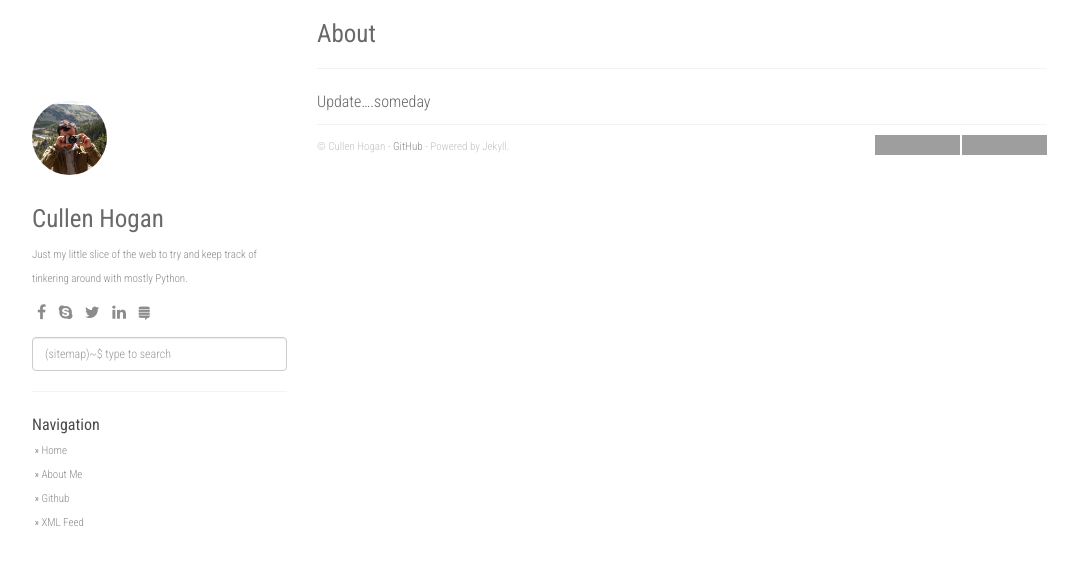
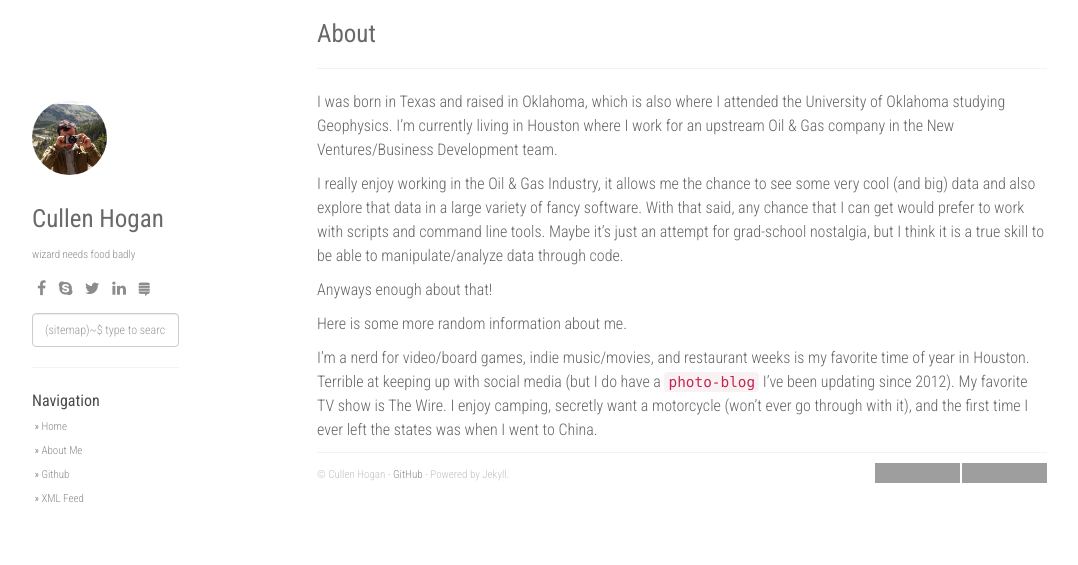
Before and after one commit to cullenhgn/cullenhgn.github.com, a Jekyll site: the page built from about.md, in a window 1280 px wide. Shown: the top 565 px of the page, without its empty margins (53-1131 px from the left). Built offline with Jekyll 4.4.1, drawn with Linux system fonts in a browser that asks for light colours; nearby versions of some CDN libraries; grey boxes are pictures that could not be loaded.

Commit message:
About me
updated about me section

```diff
--- a/_config.yml
+++ b/_config.yml
@@ -2,7 +2,7 @@
 description: wannabe coder
 author: Cullen Hogan
 github: https://github.com/cullenhgn
-about: Just my little slice of the web to try and keep track of tinkering around with mostly Python.
+about: wizard needs food badly
 disqus_shortname: cullenhgn
 google_analytics: ""
 
--- a/about.md
+++ b/about.md
@@ -4,4 +4,14 @@
 permalink: /about/
 ---
 
-Update....someday
+I was born in Texas and raised in Oklahoma, which is also where I attended the University of Oklahoma studying Geophysics.  I'm currently living in Houston where I work for an upstream Oil & Gas company in the New Ventures/Business Development team.
+
+I really enjoy working in the Oil & Gas Industry, it allows me the chance to see some very cool (and big) data and also explore that data in a large variety of fancy software.  With that said, any chance that I can get would prefer to work with scripts and command line tools.  Maybe it's just an attempt for grad-school nostalgia, but I think it is a true skill to be able to manipulate/analyze data through code.
+
+Anyways enough about that!
+
+Here is some more random information about me.
+
+I'm a nerd for video/board games, indie music/movies, and restaurant weeks is my favorite time of year in Houston.  Terrible at keeping up with social media (but I do have a [`photo-blog`][photo-blog] I've been updating since 2012).  My favorite TV show is The Wire.  I enjoy camping, secretly want a motorcycle (won't ever go through with it), and the first time I ever left the states was when I went to China.
+
+[photo-blog]: http://cllnhgn.com
```
Also changed, not shown: _posts/2016-06-18-Hello-World.md (+1 -1 lines), category/ramblings.md (added, +6 -0 lines), 16 other files.
